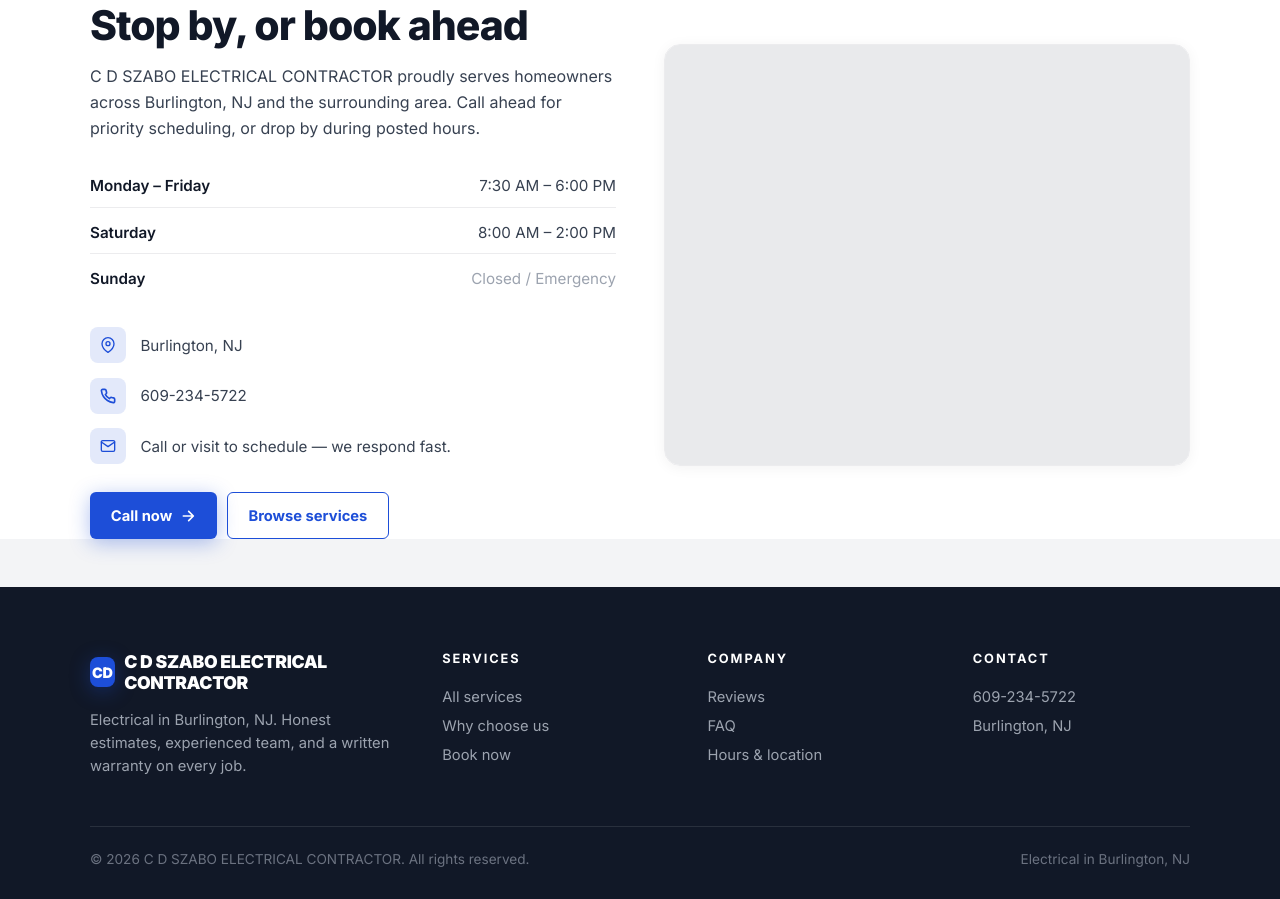
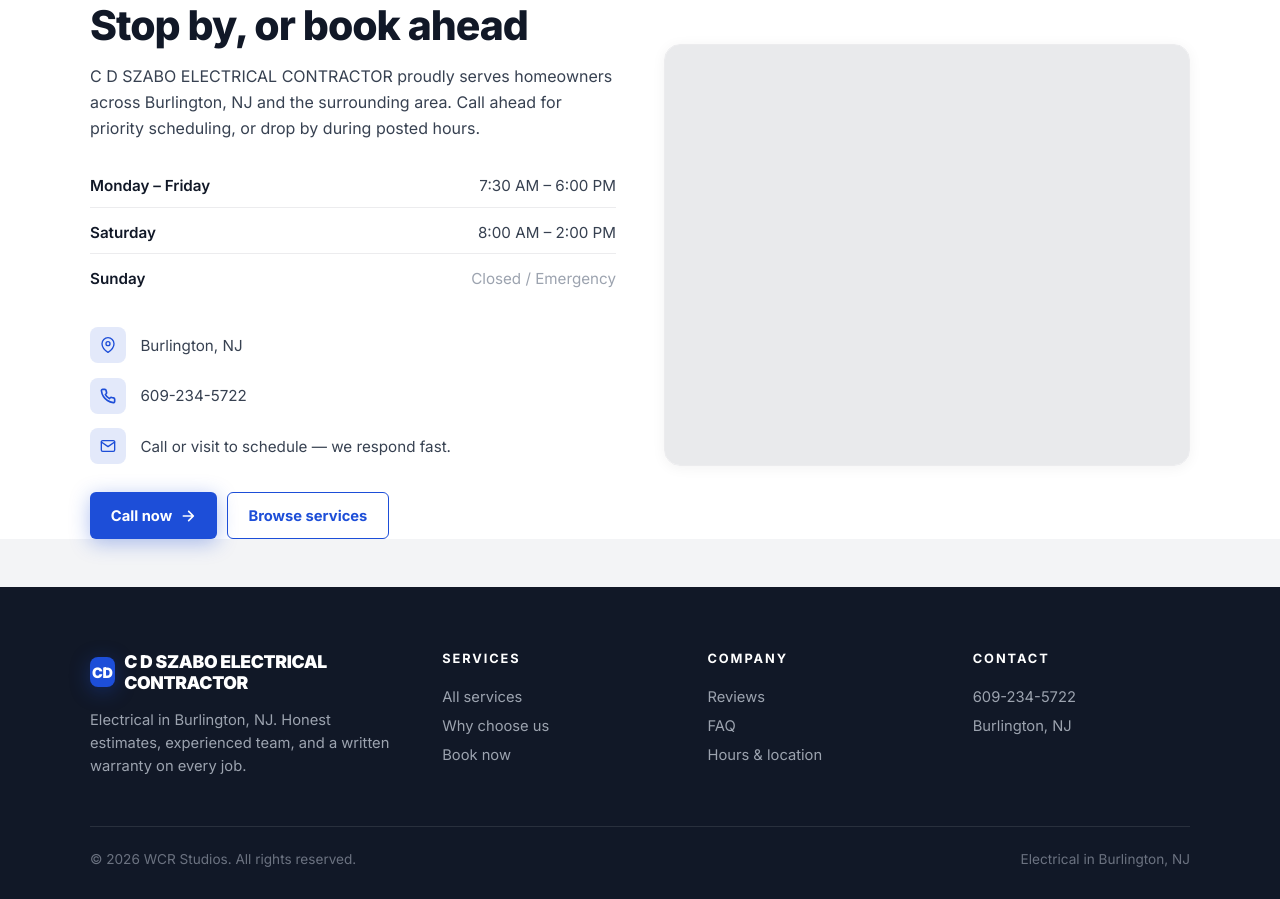
Before and after one commit to Wrenbjor/trades--c-d-szabo-electrical-contractor, a plain HTML site: page index.html in a window 1280 px wide. Shown: the part 4645-5544 px from the top of the page. Drawn offline with nearby package versions, Linux system fonts and the light colour scheme; no server answers.

Commit message:
Update site

```diff
--- a/index.html
+++ b/index.html
@@ -605,7 +605,7 @@
     </div>
   </div>
   <div class="foot-bottom">
-    <div>&copy; 2026 C  D SZABO ELECTRICAL CONTRACTOR. All rights reserved.</div>
+    <div>&copy; 2026 WCR Studios. All rights reserved.</div>
     <div>Electrical in Burlington, NJ</div>
   </div>
 </footer>
```
